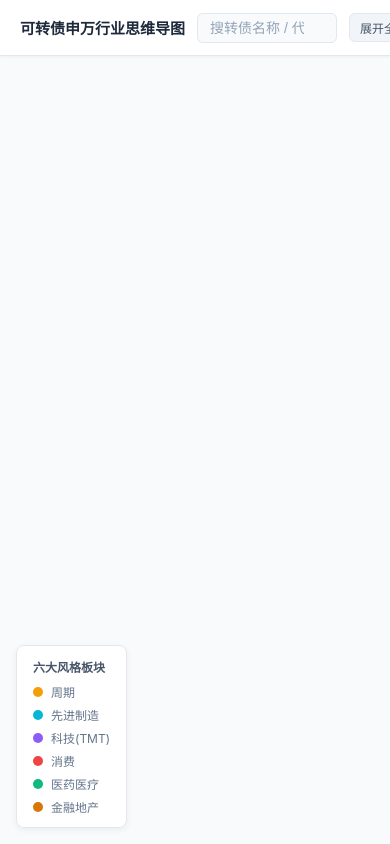
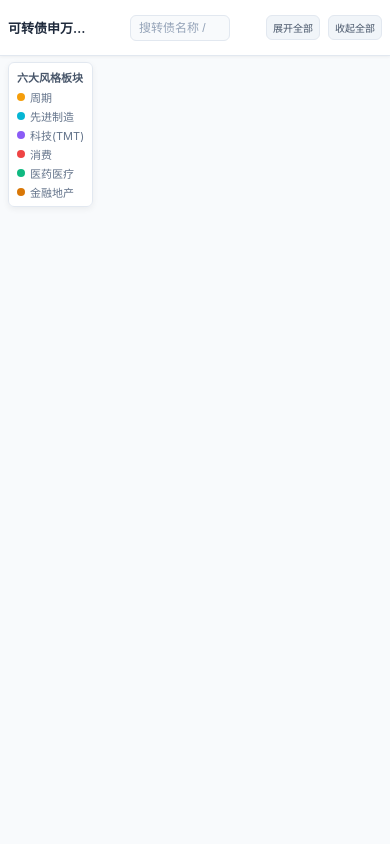
Before and after one commit to MORECORIANDERS/sw-map, a plain HTML site: page index.html in a window 390 px wide. Drawn offline with nearby package versions, Linux system fonts and the light colour scheme; no server answers.

Commit message:
fix: 移动端适配、图例左上角、API双域名容错、加载状态提示

```diff
--- a/css/style.css
+++ b/css/style.css
@@ -310,8 +310,9 @@ body {
 /* 图例 */
 .legend {
   position: fixed;
-  bottom: 16px;
+  top: 62px;
   left: 16px;
+  bottom: auto;
   padding: 12px 16px;
   background-color: rgba(255, 255, 255, 0.95);
   border: 1px solid #e2e8f0;
@@ -346,7 +347,7 @@ body {
   border-radius: 50%;
 }
 
-/* 响应式 */
+/* 移动端适配 */
 @media (max-width: 768px) {
   #main {
     right: 0;
@@ -372,11 +373,19 @@ body {
 
   .toolbar .title {
     font-size: 15px;
+    overflow: hidden;
+    text-overflow: ellipsis;
+    white-space: nowrap;
+    max-width: 30vw;
   }
 
-  .toolbar button {
-    padding: 5px 10px;
-    font-size: 12px;
+  .toolbar .actions button {
+    padding: 5px 8px;
+    font-size: 11px;
+  }
+
+  .toolbar .actions button:nth-child(3) {
+    display: none;
   }
 
   .toolbar .data-info {
@@ -384,10 +393,70 @@ body {
   }
 
   .toolbar .search-wrap {
-    max-width: 180px;
+    max-width: 140px;
+    min-width: 80px;
   }
 
   .search-dropdown .search-item .si-industry {
     display: none;
   }
+
+  .toolbar {
+    padding: 0 8px;
+    gap: 6px;
+  }
+
+  .legend {
+    top: 62px;
+    left: 8px;
+    bottom: auto;
+    padding: 8px 10px;
+    font-size: 11px;
+    border-radius: 6px;
+    max-width: 140px;
+  }
+
+  .legend-title {
+    font-size: 11px;
+    margin-bottom: 4px;
+  }
+
+  .legend-item {
+    font-size: 11px;
+    margin-bottom: 3px;
+    gap: 5px;
+  }
+
+  .legend-dot {
+    width: 8px;
+    height: 8px;
+  }
 }
+
+/* 超小屏手机 */
+@media (max-width: 420px) {
+  .toolbar .title {
+    font-size: 13px;
+    max-width: 22vw;
+  }
+
+  .toolbar .search-wrap {
+    max-width: 100px;
+    min-width: 60px;
+  }
+
+  .toolbar .search-wrap input {
+    font-size: 12px;
+    padding: 5px 22px 5px 8px;
+  }
+
+  .toolbar .actions button {
+    padding: 4px 6px;
+    font-size: 10px;
+  }
+
+  .legend {
+    max-width: 110px;
+    padding: 6px 8px;
+  }
+}
--- a/index.html
+++ b/index.html
@@ -90,6 +90,10 @@
   <!-- 数据加载（优先从 API 拉取，失败则用本地缓存/降级） -->
   <script>
   (function() {
+    // 显示加载状态
+    var infoEl = document.getElementById('dataInfo');
+    if (infoEl) infoEl.textContent = '加载数据中…';
+
     // 尝试从 localStorage 恢复缓存
     var isCached = false;
     try {
@@ -99,45 +103,63 @@
         window.BOND_DETAIL_MAP = cache.b;
         window.BOND_LIST = cache.l || [];
         isCached = true;
+        if (infoEl) {
+          var cnt = Object.keys(window.BOND_DETAIL_MAP).length;
+          infoEl.textContent = '🔄 刷新数据… (' + cnt + ' 只)';
+        }
       }
     } catch(e) {}
 
+    var scriptLoaded = {};
     function loadScript(src, cb) {
+      if (scriptLoaded[src]) { if (cb) cb(); return; }
+      scriptLoaded[src] = true;
       var s = document.createElement('script');
       s.src = src;
-      s.onload = cb;
-      s.onerror = cb;
+      s.onload = cb || null;
+      s.onerror = cb || null;
       document.body.appendChild(s);
     }
 
+    var appLoaded = false;
     function loadApp() {
+      if (appLoaded) return;
+      appLoaded = true;
       loadScript('js/app.js');
     }
 
-    // 从 API 拉取债券数据
-    function fetchBondData() {
-      var url = API_CONFIG.baseUrl + API_CONFIG.dataPath + '?token=' + API_CONFIG.token;
+    // 从指定 URL 拉取债券数据（带重试）
+    function fetchFromUrl(url, retriesLeft) {
       var xhr = new XMLHttpRequest();
       xhr.open('GET', url, true);
-      xhr.timeout = 15000;
+      xhr.timeout = 10000;
       xhr.onload = function() {
         if (xhr.status === 200) {
           try {
             var resp = JSON.parse(xhr.responseText);
             if (resp.success && resp.data) {
-              var detailMap = resp.data.detailMap || {};
-              var bondList = resp.data.list || [];
+              onDataLoaded(resp.data);
+              return;
+            }
+          } catch(e) {}
+        }
+        onFetchFail(retriesLeft);
+      };
+      xhr.onerror = function() { onFetchFail(retriesLeft); };
+      xhr.ontimeout = function() { onFetchFail(retriesLeft); };
+      xhr.send();
+    }
+
+    function onDataLoaded(data) {
+      var detailMap = data.detailMap || {};
+      var bondList = data.list || [];
       window.BOND_DETAIL_MAP = detailMap;
       window.BOND_LIST = bondList;
 
-              // 更新数据信息
-              var infoEl = document.getElementById('dataInfo');
-              if (infoEl) {
-                var total = resp.data.total || Object.keys(detailMap).length;
-                infoEl.textContent = '数据: ' + (resp.data.generatedAt || '') + ' │ ' + total + ' 只 (API)';
-              }
+      var total = data.total || Object.keys(detailMap).length;
+      if (infoEl) infoEl.textContent = '数据: ' + (data.generatedAt || '') + ' │ ' + total + ' 只';
 
-              // 缓存到 localStorage
+      // 缓存
       setTimeout(function() {
         try {
           if (typeof STOCK_INDUSTRY_MAP !== 'undefined') {
@@ -151,38 +173,29 @@
         } catch(e) {}
       }, 1000);
 
-              // 如果 stockIndustryMap 还没加载，现在加载
+      // 确保 stockIndustryMap 已加载
       if (typeof STOCK_INDUSTRY_MAP === 'undefined') {
         loadScript('js/stockIndustryMap.js', loadApp);
       } else {
         loadApp();
       }
+    }
+
+    function onFetchFail(retriesLeft) {
+      if (retriesLeft > 0) {
+        // 尝试备用域名
+        fetchFromUrl(API_CONFIG.baseUrlAlt + API_CONFIG.dataPath + '?token=' + API_CONFIG.token, retriesLeft - 1);
         return;
       }
-          } catch(e) {
-            console.warn('API 数据解析失败:', e);
-          }
-        }
-        // API 失败，使用缓存或降级方案
-        fetchBondDataFailed();
-      };
-      xhr.onerror = fetchBondDataFailed;
-      xhr.ontimeout = fetchBondDataFailed;
-      xhr.send();
-    }
-
-    // API 拉取失败后的降级
-    function fetchBondDataFailed() {
+      // 全部失败，走缓存或降级
       if (isCached) {
-        // 已有内存缓存，直接启动
+        if (infoEl) infoEl.textContent = '📦 离线模式 (缓存)';
         loadApp();
         return;
       }
-      // 无缓存，加载本地静态文件
+      if (infoEl) infoEl.textContent = '加载静态数据…';
       loadScript('js/stockIndustryMap.js', function() {
         loadScript('js/bondData.js', function() {
-          // 数据加载后缓存
-          window.addEventListener('load', function() {
           setTimeout(function() {
             try {
               if (typeof STOCK_INDUSTRY_MAP !== 'undefined' && typeof BOND_DETAIL_MAP !== 'undefined') {
@@ -192,27 +205,25 @@
                   b: BOND_DETAIL_MAP,
                   l: typeof BOND_LIST !== 'undefined' ? BOND_LIST : []
                 }));
-                  var infoEl = document.getElementById('dataInfo');
-                  if (infoEl) infoEl.textContent = '数据: ' + (BOND_DETAIL_MAP.generatedAt || 'cache') + ' │ ' + Object.keys(BOND_DETAIL_MAP).length + ' 只';
+                if (infoEl) infoEl.textContent = '数据: ' + Object.keys(BOND_DETAIL_MAP).length + ' 只';
               }
             } catch(e) {}
           }, 1000);
-          });
           loadApp();
         });
       });
     }
 
-    // 启动：先尝试 API 获取，同时加载 stockIndustryMap
-    if (isCached) {
-      // 有缓存，API 和本地文件并行
-      fetchBondData();
+    // 启动：先加载 stockIndustryMap，同时尝试 API
+    if (isCached && typeof STOCK_INDUSTRY_MAP !== 'undefined') {
+      // 有缓存且 stockIndustryMap 已就绪：并行尝试 API
+      fetchFromUrl(API_CONFIG.baseUrl + API_CONFIG.dataPath + '?token=' + API_CONFIG.token, 1);
     } else {
-      // 无缓存，同时加载 stockIndustryMap.js + 尝试 API
+      // 无缓存：先加载 stockIndustryMap
       loadScript('js/stockIndustryMap.js', function() {
-        // stockIndustryMap 加载完毕，等 API 回来
+        // 然后尝试 API
+        fetchFromUrl(API_CONFIG.baseUrl + API_CONFIG.dataPath + '?token=' + API_CONFIG.token, 1);
       });
-      fetchBondData();
     }
   })();
   </script>
--- a/js/apiConfig.js
+++ b/js/apiConfig.js
@@ -1,9 +1,13 @@
 /**
  * API 配置 - 可转债行业思维导图
  * 数据源：CloudBase api-bridge 云函数
+ * 使用 CloudBase 默认域名（全球可解析），避免 DNS 问题
  */
 var API_CONFIG = {
-  baseUrl: 'https://extracilantro.cn/api-bridge',
+  // 主 API：CloudBase 默认域名（100% 可达）
+  baseUrl: 'https://python12-9guk780v324f024d.service.tcloudbase.com/api-bridge',
+  // 备用域名（用于已部署的自定义域名环境）
+  baseUrlAlt: 'https://extracilantro.cn/api-bridge',
   token: 'scbe2024',
   dataPath: '/api/sw-map-data',
 };
```
Lines whose indentation alone changed are shown as unchanged.
